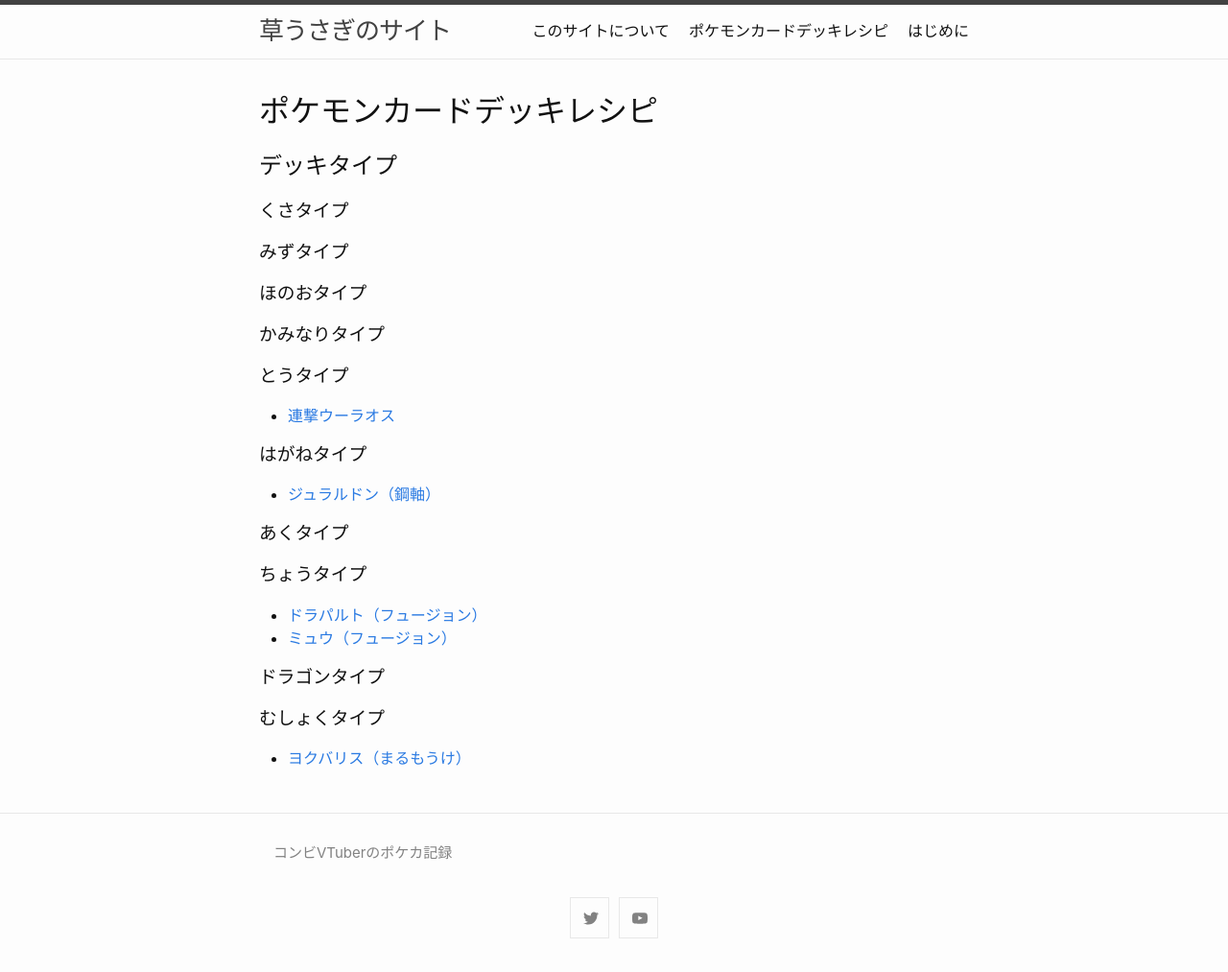
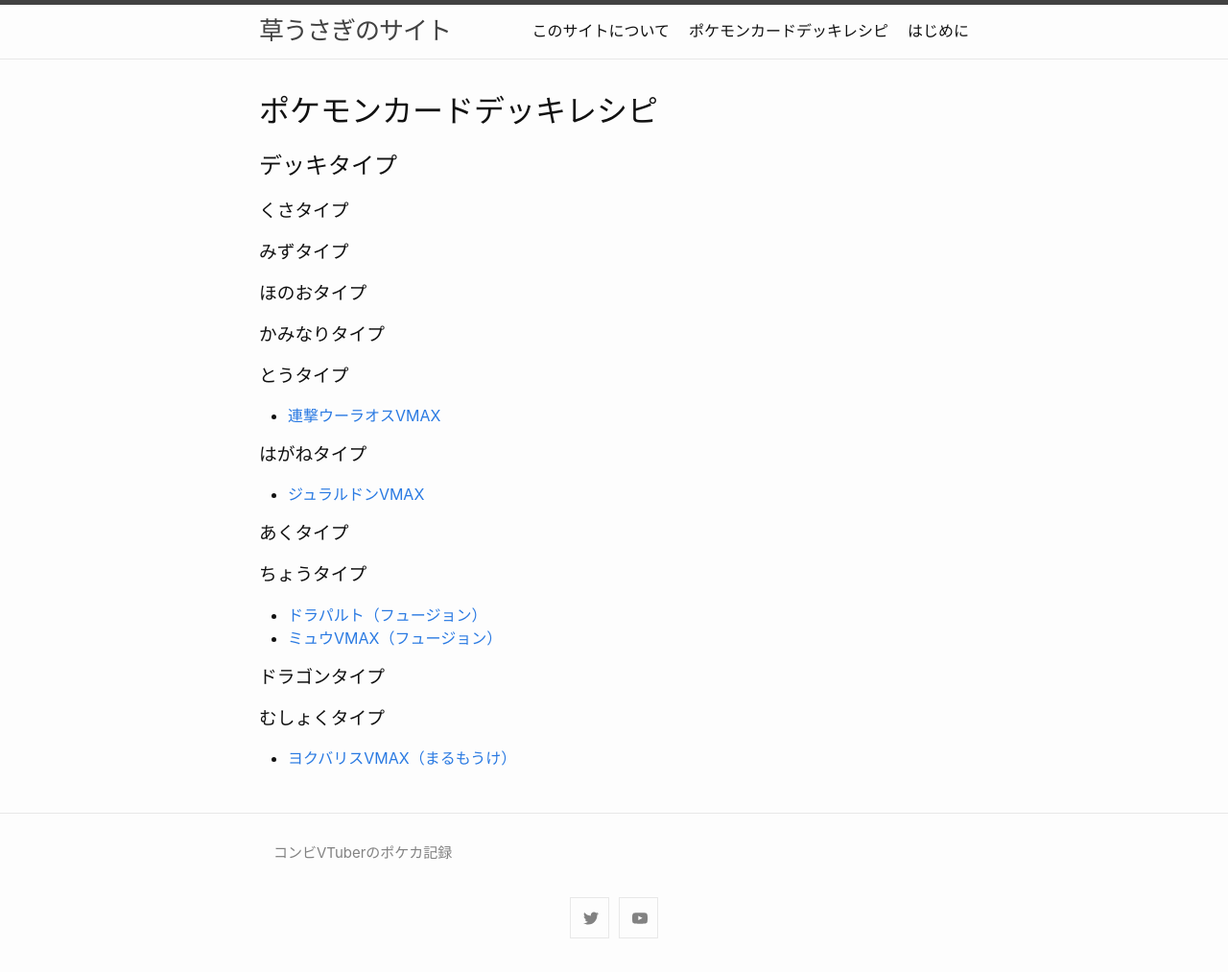
Before and after one commit to Kusausagi-Tsukasa/Kusausagi-Tsukasa.github.io, a Jekyll site: the page built from Deck/recipeHome.md, in a window 1280 px wide. Shown: the whole page at 96% size. Built offline with Jekyll 4.4.1, drawn with Linux system fonts in a browser that asks for light colours; our own code applies the rules of GitHub Pages for plain Markdown files.

Commit message:
Update recipeHome.md

```diff
--- a/Deck/recipeHome.md
+++ b/Deck/recipeHome.md
@@ -12,21 +12,21 @@
 
 ### とうタイプ
 
-- [連撃ウーラオス](Rapid_Urshifu.md)
+- [連撃ウーラオスVMAX](Rapid_Urshifu.md)
 
 ### はがねタイプ
 
-- [ジュラルドン（鋼軸）](Steel_Duraludon.md)
+- [ジュラルドンVMAX](Steel_Duraludon.md)
 
 ### あくタイプ
 
 ### ちょうタイプ
 
 - [ドラパルト（フュージョン）](Fusion_dragapult.md)
-- [ミュウ（フュージョン）](Fusion_mew.md)
+- [ミュウVMAX（フュージョン）](Fusion_mew.md)
 
 ### ドラゴンタイプ
 
 ### むしょくタイプ
 
-- [ヨクバリス（まるもうけ）](Greedent.md)
+- [ヨクバリスVMAX（まるもうけ）](Greedent.md)
```
